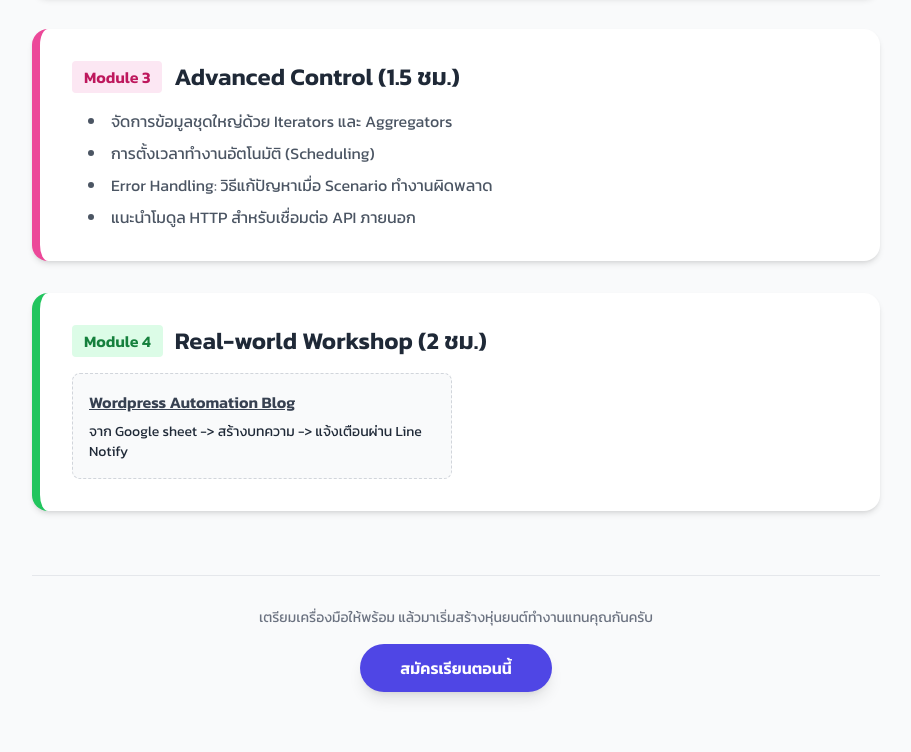
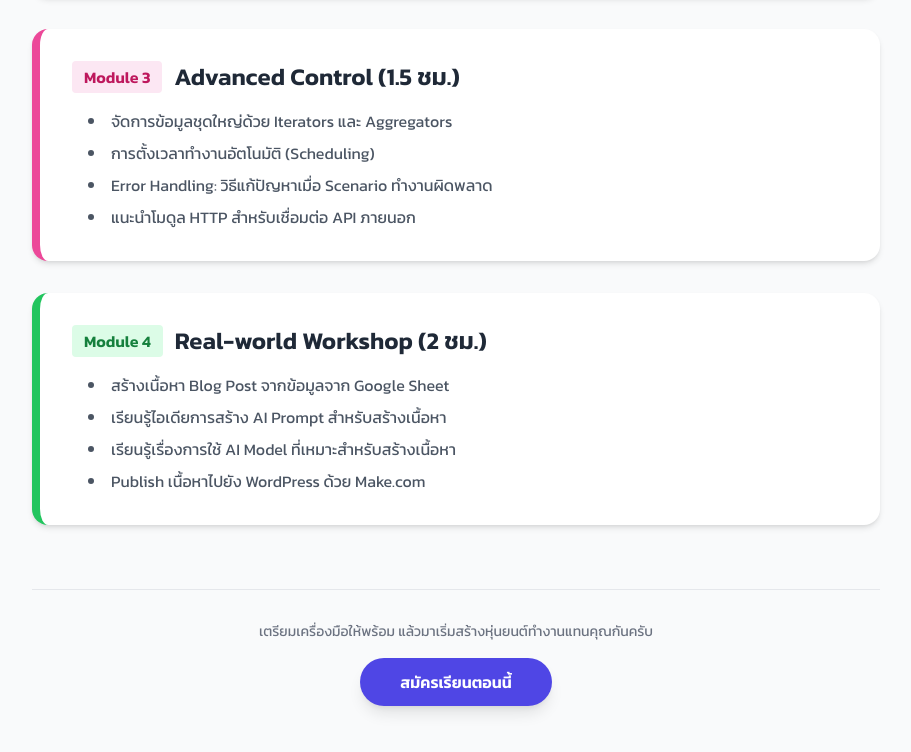
Before and after one commit to ktuisakun-ops/makedotcom, a plain HTML site: page index.html in a window 1280 px wide. Shown: the part 977-1729 px from the top of the page, without its empty margins (184-1095 px from the left). Drawn offline with nearby package versions, Linux system fonts and the light colour scheme.

Commit message:
edit detail in outline

```diff
--- a/index.html
+++ b/index.html
@@ -91,13 +91,15 @@
                         <span class="bg-green-100 text-green-700 font-bold px-3 py-1 rounded mr-3">Module 4</span>
                         <h2 class="text-2xl font-semibold">Real-world Workshop (2 ชม.)</h2>
                     </div>
-                    <div class="grid md:grid-cols-2 gap-4 mt-4">
-                        <div class="p-4 bg-gray-50 rounded-lg border border-dashed border-gray-300">
-                            <h4 class="font-bold text-gray-700 mb-2 underline">Wordpress Automation Blog</h4>
-                            <p class="text-sm">จาก Google sheet -> สร้างบทความ -> แจ้งเตือนผ่าน Line Notify</p>
-                        </div>
 
-                    </div>
+                      <ul class="list-disc list-inside space-y-2 text-gray-600 ml-4">
+                        <li>สร้างเนื้อหา Blog Post จากข้อมูลจาก Google Sheet</li>
+                        <li>เรียนรู้ไอเดียการสร้าง AI Prompt สำหรับสร้างเนื้อหา</li>
+                        <li>เรียนรู้เรื่องการใช้ AI Model ที่เหมาะสำหรับสร้างเนื้อหา</li>
+                        <li>Publish เนื้อหาไปยัง WordPress ด้วย Make.com</li>
+                    </ul>
+
+
                 </div>
             </div>
 
```
